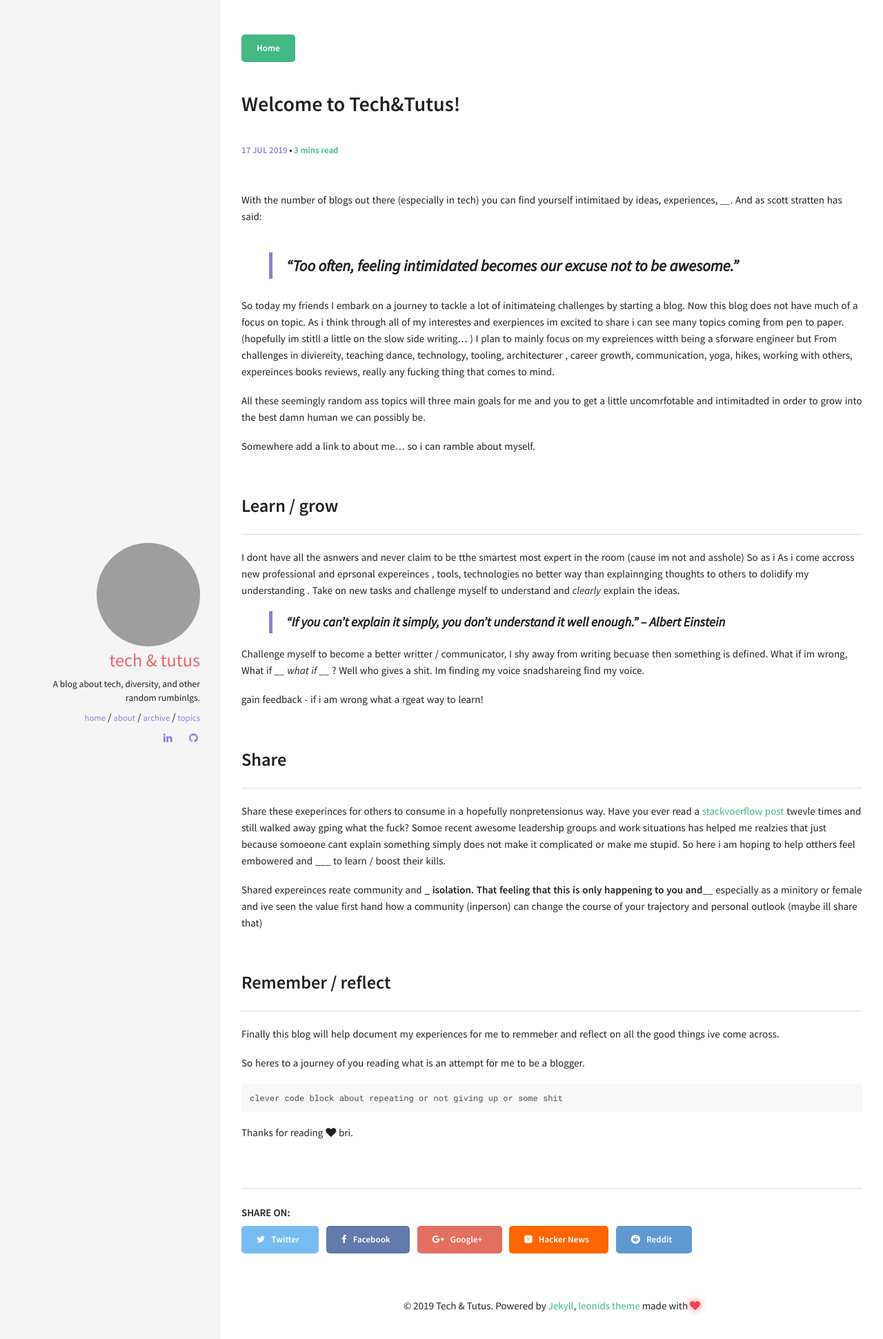
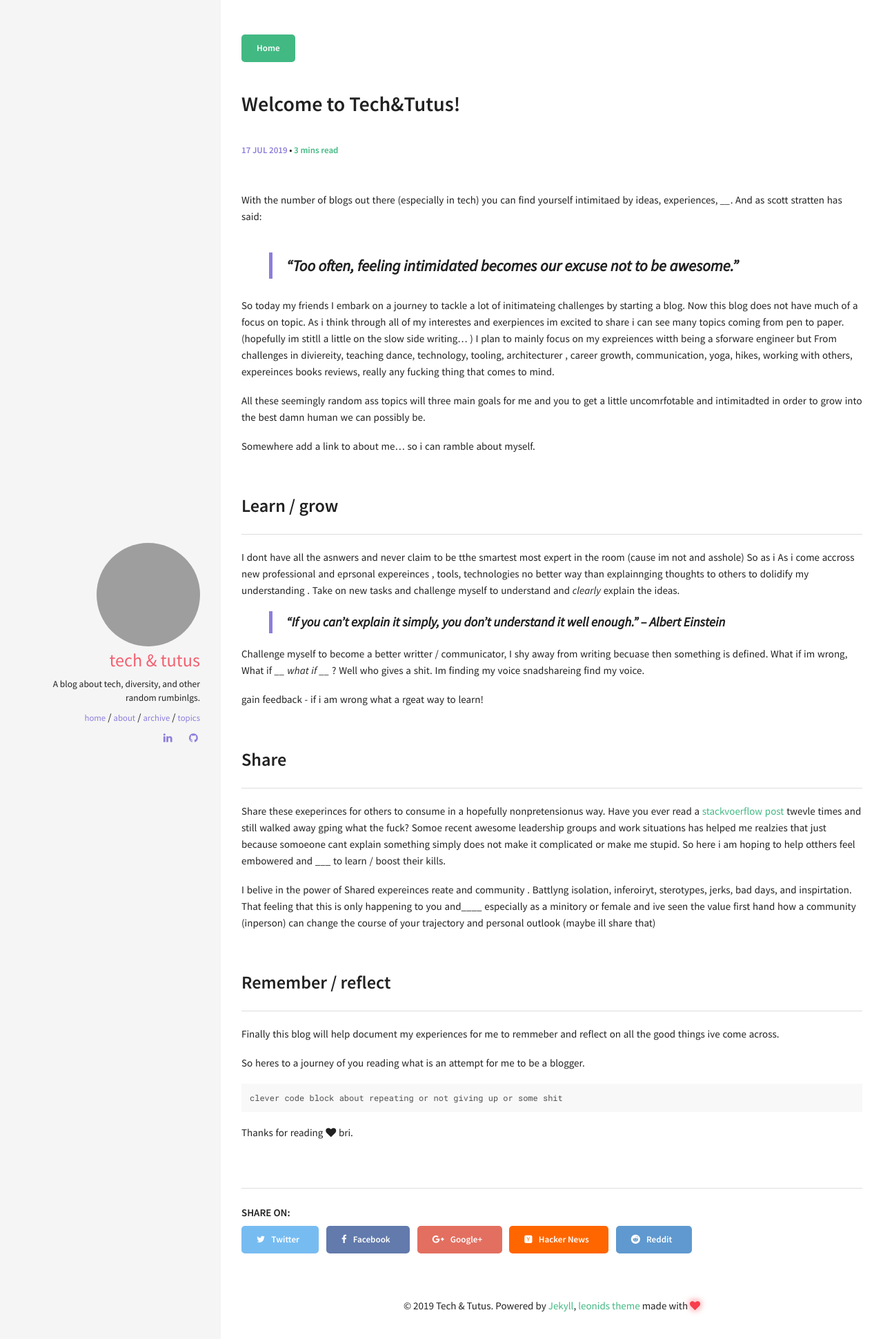
Before and after one commit to briaugenreich/briaugenreich.github.io, a Jekyll site: the page built from _posts/2019-07-17-welcome-post.md, in a window 1280 px wide. Shown: the top 1941 px of the page at 69% size. Built offline with Jekyll 4.4.1, drawn with Linux system fonts in a browser that asks for light colours; comment, search, counter and statistics services are not loaded.

Commit message:
update draft post

```diff
--- a/_posts/2019-07-17-welcome-post.md
+++ b/_posts/2019-07-17-welcome-post.md
@@ -34,7 +34,7 @@ gain feedback - if i am wrong what a rgeat way to learn!
 ## Share
 Share these exeperinces for others to consume in a hopefully nonpretensionus way. Have you ever read a [stackvoerflow post]() twevle times and still walked away gping what the fuck? Somoe recent awesome leadership groups and work situations has helped me realzies that just because somoeone cant explain something simply does not make it complicated or make me stupid. So here i am hoping to help otthers feel embowered and ___ to learn / boost their kills.
 
-Shared expereinces reate community and ___ isolation. That feeling that this is only happening to you and____ especially as a minitory or female and ive seen the value first hand how a community (inperson) can change the course of your trajectory and personal outlook (maybe ill share that)
+I belive in the power of Shared expereinces reate and community . Battlyng isolation, inferoiryt, sterotypes, jerks, bad days, and inspirtation. That feeling that this is only happening to you and____ especially as a minitory or female and ive seen the value first hand how a community (inperson) can change the course of your trajectory and personal outlook (maybe ill share that)
 
 ## Remember / reflect
 
```
Also changed, not shown: 5 other files.
